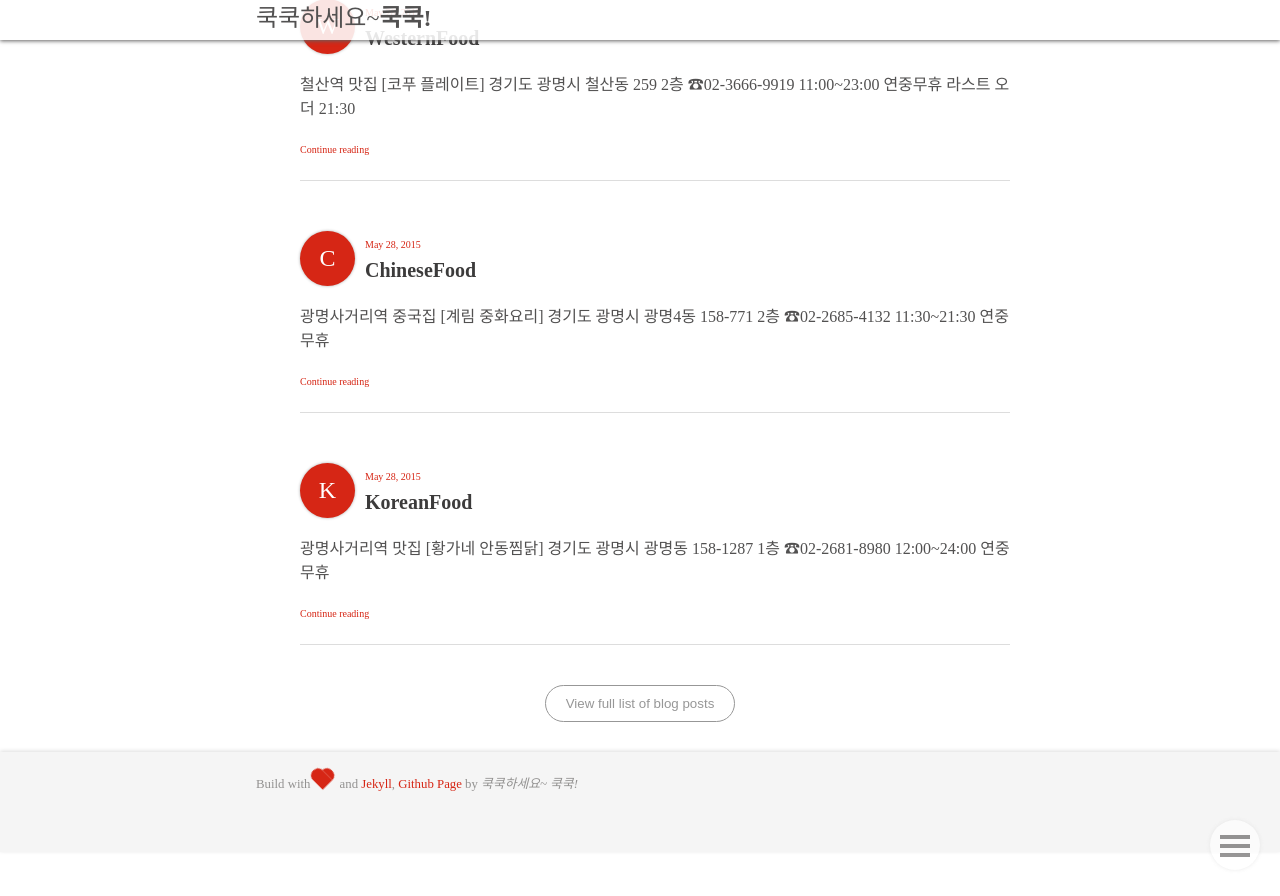
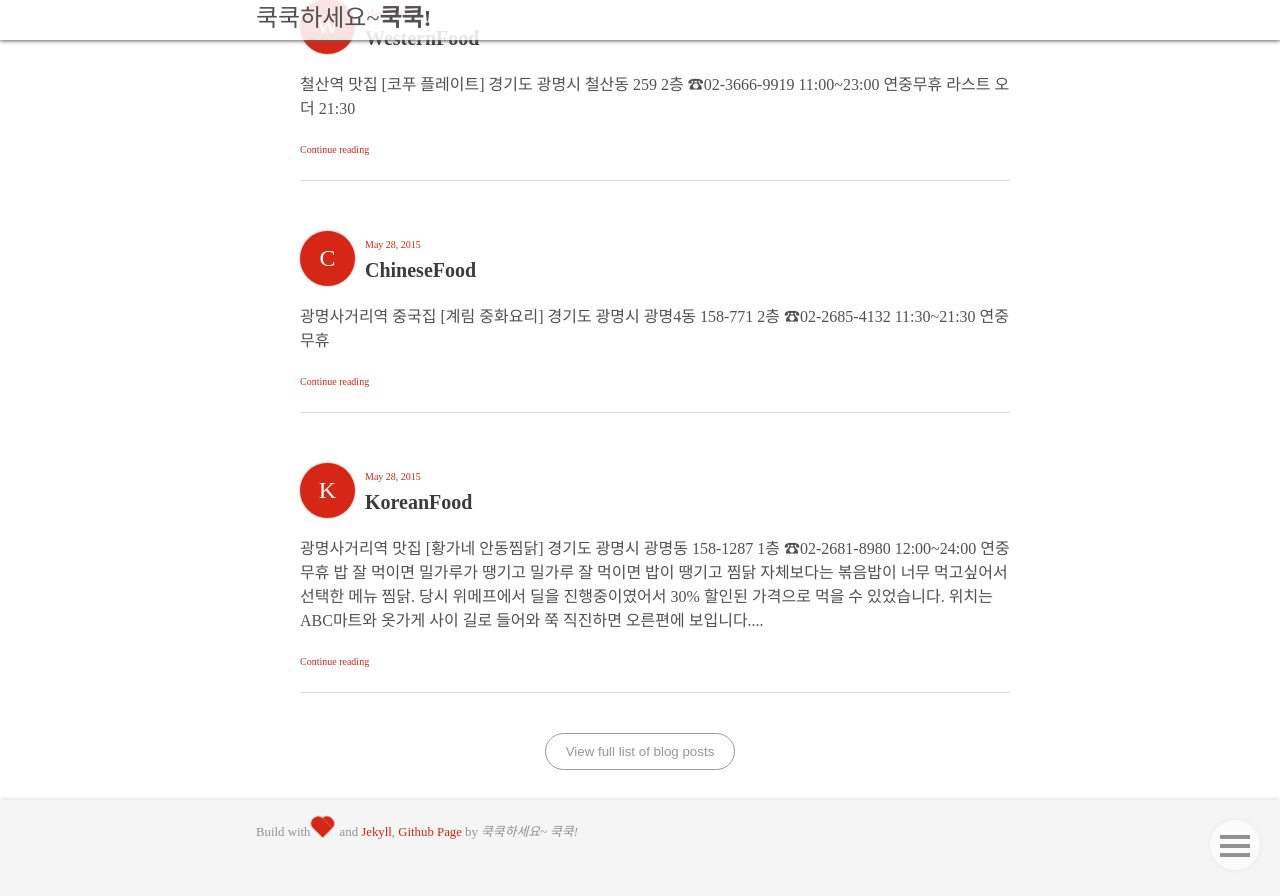
Before and after one commit to leeayoung/leeayoung.github.com, a Jekyll site: the page built from index.html, in a window 1280 px wide and 900 px high, scrolled down 1159 px. Shown: the top 896 px of the window. Built offline with Jekyll 4.4.1, drawn with Linux system fonts in a browser that asks for light colours; nearby versions of some CDN libraries; some web fonts are replaced.

Commit message:
Update 2015-05-29-KOREAN.md

```diff
--- a/blog1/_posts/2015-05-29-KOREAN.md
+++ b/blog1/_posts/2015-05-29-KOREAN.md
@@ -18,6 +18,16 @@
 12:00~24:00 연중무휴
 
 
+밥 잘 먹이면 밀가루가 땡기고 밀가루 잘 먹이면 밥이 땡기고
+
+찜닭 자체보다는 볶음밥이 너무 먹고싶어서 선택한 메뉴 찜닭.
+
+당시 위메프에서 딜을 진행중이였어서 30% 할인된 가격으로 먹을 수 있었습니다.
+
+위치는 ABC마트와 옷가게 사이 길로 들어와 쭉 직진하면 오른편에 보입니다.
+
+
+
 
 ![1.png?type=w3](http://postfiles3.naver.net/20141218_130/mrss0403_14188891070520rGzU_PNG/1.png?type=w1)
 
@@ -33,3 +43,71 @@
 
 
 ![13.png?type=w3](http://postfiles7.naver.net/20141218_150/mrss0403_1418889113968A1vib_PNG/13.png?type=w3)
+
+
+
+
+
+
+서비스로 주신 닭꼬치.
+
+가게 초기때보다 원가 상승으로 가격이 인상되었기 때문에 서비스 개념으로 주신건데
+
+ㅋㅋㅋㅋㅋㅋㅋㅋㅋㅋㅋㅋ얘도 큼
+
+아니 찜닭이 너무 많아서 볶음밥은 커녕 찜닭도 다 못 먹고 있었는데 얘까지 보니까
+
+신기해서 헛웃음이 나옴.
+
+진짜 너무 배불러서 먹어보지 못 했습니다 무슨 맛인지 모름.
+
+다만 고기 크기가 숟가락보다 컸던게 생각나네요... 자이언트 닭꼬치
+
+
+
+
+아마 원래 둘이서 잘 먹던 타입이여서 제가 양 계산을 잘못한거 같은데
+
+잘 먹는 두명이라도 小 시키면 배부르게 먹을 수 있을 것 같습니다.
+
+中은 3인 이상이 필수 조건일듯...
+
+
+
+
+
+
+
+
+
+
+
+
+
+황가네 안동찜닭 사장님 부부가 밥 먹을동안 도란도란 얘기하시면서 재료 손질하시는 걸 구경했는데
+
+여자 사장님이 재료를 사오셨는데 되게 무거워 보이셨어요.
+
+남자 사장님 : 많이 무거웠어?
+
+여자 사장님 : 아이고 무거워 죽겠어요
+
+남자 사장님 : 그럼 더 시킬걸 그랬네
+
+ㅋㅋㅋㅋㅋㅋㅋㅋㅋㅋㅋ... 쓰고나니까 별거 없어보이는데
+
+뭔가 소소한 일상의 웃음? 같은걸 보는 기분이라 괜히 훈훈해 졌었음.
+
+
+
+
+황가네 안동찜닭은 배달도 같이 하고있고, 배달의 민족 어플에서도 볼 수 있기 때문에
+
+좀더 접하기가 편리한 것 같아요.
+
+사장님 부부가 굉장히 친절하시고 깔끔한 맛과 엄청난 양때문에 배달 쪽에서도 평이 굉장히 좋네요.
+
+
+
+
+좋은 사람들에겐 좋은 일만 있었으면 좋겠어요. 황가네 안동찜닭 많이 많이 번창하시길!
```
